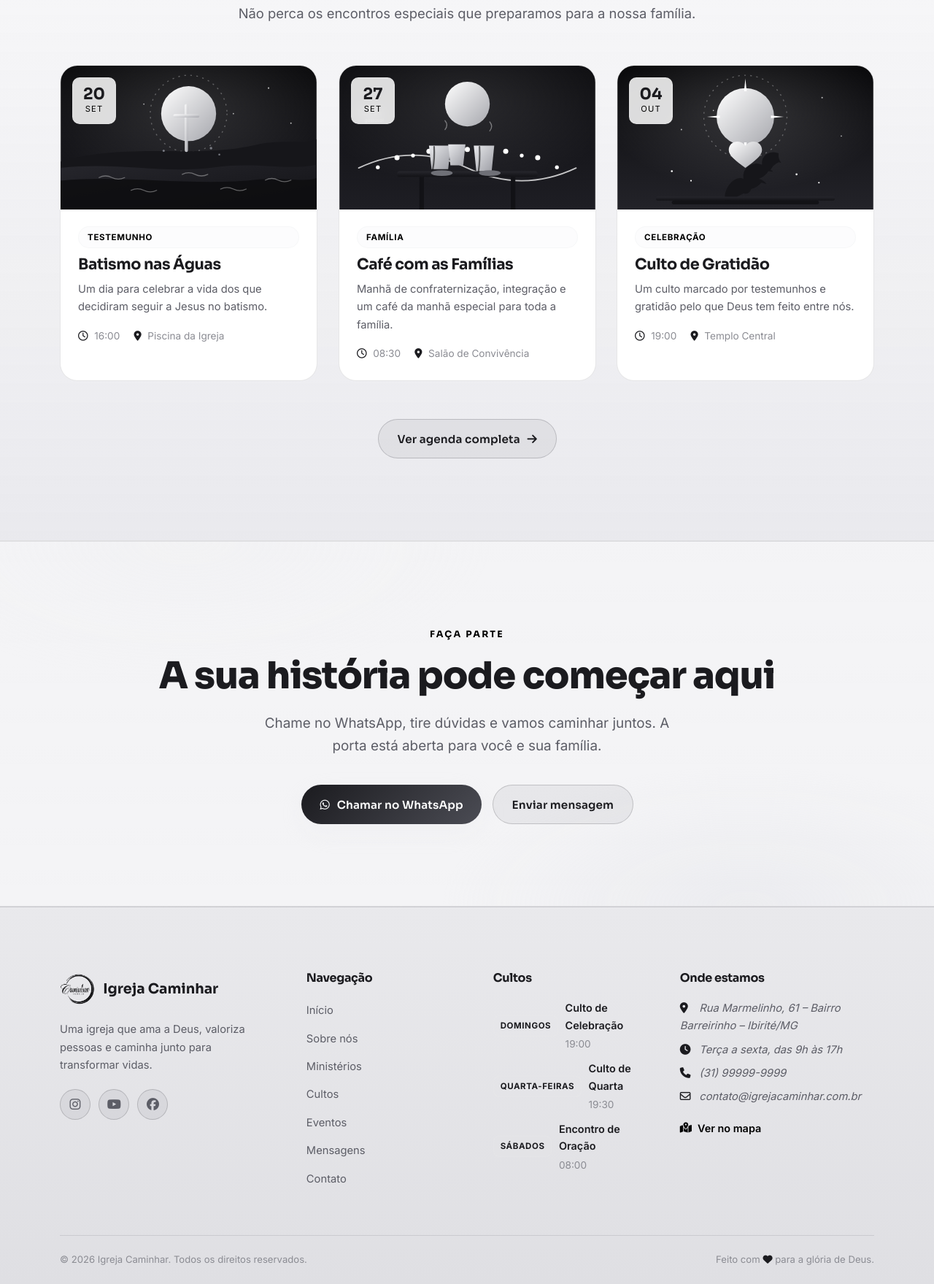
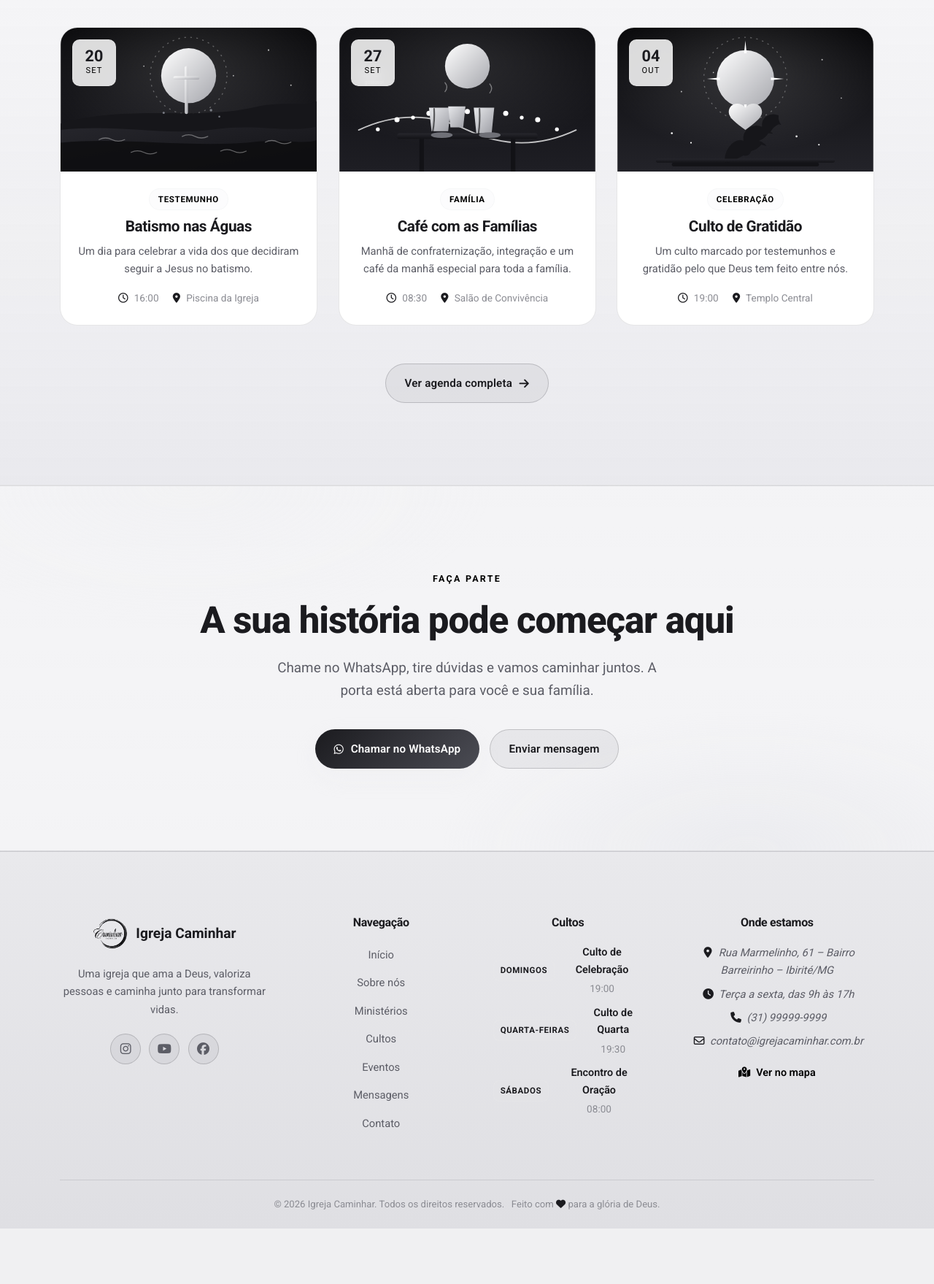
Before and after one commit to Codely24-bot/caminharcomcristo, a Flask app: page / in a window 1280 px wide. Shown: the part 3840-5599 px from the top of the page at 73% size. After the commit the page ends 5523 px from the top, so only its background shows below. Run offline with Flask 3, Linux system fonts and the light colour scheme.

Commit message:
Troca fonte para Roboto e centraliza textos em todo o site

```diff
--- a/app/static/css/style.css
+++ b/app/static/css/style.css
@@ -73,8 +73,8 @@
   --container: 1180px;
   --header-h: 88px;
 
-  --font-display: "Sora", system-ui, sans-serif;
-  --font-body: "Inter", system-ui, sans-serif;
+  --font-display: "Roboto", system-ui, sans-serif;
+  --font-body: "Roboto", system-ui, sans-serif;
 
   --ease: cubic-bezier(0.22, 0.61, 0.36, 1);
 }
@@ -168,6 +168,7 @@ body {
   color: var(--text);
   background-color: var(--bg);
   padding-top: 88px;
+  text-align: center;
   background-image:
     radial-gradient(1200px 700px at 80% -10%, var(--glow-1), transparent 60%),
     radial-gradient(900px 600px at -10% 30%, var(--glow-2), transparent 55%);
@@ -341,8 +342,8 @@ h1, h2, h3, h4 {
 }
 
 .section-head--left {
-  margin-inline: 0;
-  text-align: left;
+  margin-inline: auto;
+  text-align: center;
 }
 
 .section-title {
@@ -1058,6 +1059,7 @@ h1, h2, h3, h4 {
 .service-card__meta {
   display: flex;
   align-items: center;
+  justify-content: center;
   gap: 0.7rem;
 }
 
@@ -1127,6 +1129,7 @@ h1, h2, h3, h4 {
 .ministry-card__link {
   display: inline-flex;
   align-items: center;
+  justify-content: center;
   gap: 0.5rem;
   font-size: 0.9rem;
   font-weight: 600;
@@ -1206,6 +1209,7 @@ h1, h2, h3, h4 {
 .event-card__body {
   display: flex;
   flex-direction: column;
+  align-items: center;
   gap: 0.6rem;
   padding: 1.4rem 1.5rem 1.6rem;
 }
@@ -1223,6 +1227,7 @@ h1, h2, h3, h4 {
 .event-card__meta {
   display: flex;
   flex-wrap: wrap;
+  justify-content: center;
   gap: 0.6rem 1.2rem;
   margin-top: 0.4rem;
   color: var(--muted-2);
@@ -1269,7 +1274,8 @@ h1, h2, h3, h4 {
   display: flex;
   flex-direction: column;
   justify-content: center;
-  align-items: flex-start;
+  align-items: center;
+  text-align: center;
   gap: 0.6rem;
   padding: clamp(1.5rem, 3vw, 2rem);
 }
@@ -1277,11 +1283,13 @@ h1, h2, h3, h4 {
 .past-event__body h3 {
   font-size: 1.35rem;
   font-weight: 700;
+  text-align: center;
 }
 
 .past-event__body p {
   color: var(--muted);
   font-size: 0.95rem;
+  text-align: center;
 }
 
 /* ============================================================
@@ -1346,6 +1354,7 @@ h1, h2, h3, h4 {
 .breadcrumb {
   display: flex;
   align-items: center;
+  justify-content: center;
   gap: 0.55rem;
   font-size: 0.82rem;
   color: var(--muted-2);
@@ -2116,6 +2125,7 @@ h1, h2, h3, h4 {
   padding: 0 1.4rem 1.3rem;
   color: var(--muted);
   font-size: 0.95rem;
+  text-align: center;
 }
 
 /* ============================================================
@@ -2176,6 +2186,7 @@ h1, h2, h3, h4 {
 .footer-brand {
   display: flex;
   align-items: center;
+  justify-content: center;
   gap: 0.7rem;
   margin-bottom: 1.2rem;
 }
@@ -2201,6 +2212,7 @@ h1, h2, h3, h4 {
 
 .footer-social {
   display: flex;
+  justify-content: center;
   gap: 0.7rem;
   margin-top: 1.3rem;
 }
@@ -2233,6 +2245,8 @@ h1, h2, h3, h4 {
 .footer-links,
 .footer-services {
   display: grid;
+  justify-items: center;
+  text-align: center;
   gap: 0.65rem;
 }
 
@@ -2250,6 +2264,8 @@ h1, h2, h3, h4 {
 .footer-services li {
   display: grid;
   grid-template-columns: auto 1fr;
+  justify-items: center;
+  text-align: center;
   gap: 0.15rem 0.6rem;
   font-size: 0.9rem;
 }
@@ -2301,13 +2317,14 @@ h1, h2, h3, h4 {
 .footer-bottom {
   display: flex;
   align-items: center;
-  justify-content: space-between;
+  justify-content: center;
   flex-wrap: wrap;
   gap: 0.6rem;
   padding-block: 1.4rem;
   border-top: 1px solid var(--line);
   font-size: 0.82rem;
   color: var(--muted-2);
+  text-align: center;
 }
 
 .footer-bottom i {
--- a/app/templates/base.html
+++ b/app/templates/base.html
@@ -52,7 +52,7 @@
   <!-- Fonts -->
   <link rel="preconnect" href="https://fonts.googleapis.com">
   <link rel="preconnect" href="https://fonts.gstatic.com" crossorigin>
-  <link href="https://fonts.googleapis.com/css2?family=Sora:wght@400;600;700;800&family=Inter:wght@400;500;600;700&display=swap" rel="stylesheet">
+  <link href="https://fonts.googleapis.com/css2?family=Roboto:wght@400;500;600;700;800&display=swap" rel="stylesheet">
 
   <!-- Icons: Font Awesome -->
   <link rel="stylesheet" href="https://cdnjs.cloudflare.com/ajax/libs/font-awesome/6.5.2/css/all.min.css">
--- a/src/templates/base.html
+++ b/src/templates/base.html
@@ -60,7 +60,7 @@
   <!-- Fonts -->
   <link rel="preconnect" href="https://fonts.googleapis.com">
   <link rel="preconnect" href="https://fonts.gstatic.com" crossorigin>
-  <link href="https://fonts.googleapis.com/css2?family=Sora:wght@400;600;700;800&family=Inter:wght@400;500;600;700&display=swap" rel="stylesheet">
+  <link href="https://fonts.googleapis.com/css2?family=Roboto:wght@400;500;600;700;800&display=swap" rel="stylesheet">
 
   <!-- Icons: Font Awesome -->
   <link rel="stylesheet" href="https://cdnjs.cloudflare.com/ajax/libs/font-awesome/6.5.2/css/all.min.css">
```
